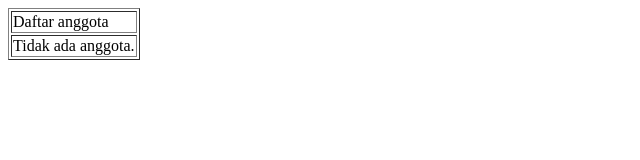
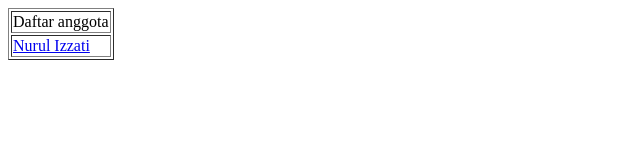
Before and after one commit to Zeyn52/SINF2020-2025-A-Kelompok03, a plain HTML site: page index.html in a window 1280 px wide. Shown: the whole page, without its empty margins (0-640 px from the left). Drawn offline with Linux system fonts and the light colour scheme.

Commit message:
Update index.html

```diff
--- a/index.html
+++ b/index.html
@@ -4,9 +4,13 @@
     <title>Utama – Admin</title>
   </head>
   <body>
-<table border=”0”>
-<tr><td>Daftar anggota</td></tr>
-<tr><td>Tidak ada anggota.</td></tr>
+    <table border="”0”">
+      <tr>
+        <td>Daftar anggota</td>
+      </tr>
+      <tr>
+        <td><a href="2308107010047.html">Nurul Izzati</a></td>
+      </tr>
     </table>
   </body>
 </html>
```
Lines whose indentation alone changed are shown as unchanged.
